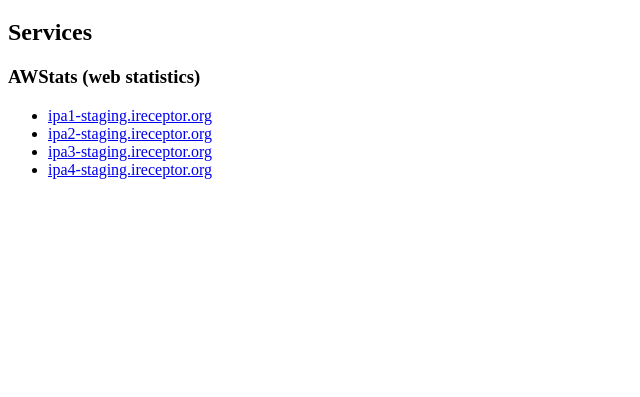
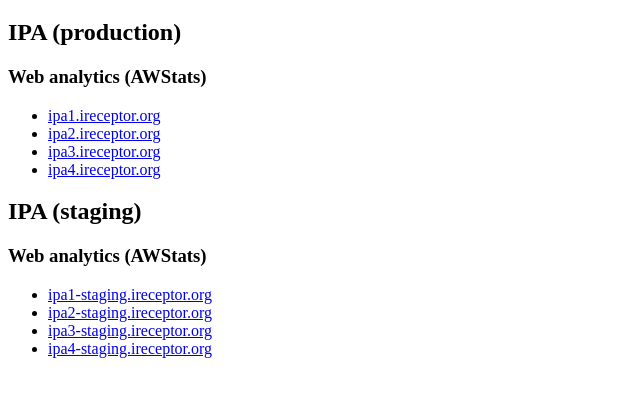
Before and after one commit to sfu-ireceptor/ireceptor-monitor, a plain HTML site: page index.html in a window 1280 px wide. Shown: the part 61-458 px from the top of the page, without its empty margins (0-640 px from the left). Drawn offline with Linux system fonts and the light colour scheme.

Commit message:
Add URLs to web stats for IPA production

```diff
--- a/index.html
+++ b/index.html
@@ -7,8 +7,33 @@
 
 <body>
 	<h1>iReceptor Monitor</h1>
-	<h2>Services</h2>
-	<h3>AWStats (web statistics)</h3>
+	<h2>IPA (production)</h2>
+	<h3>Web analytics (AWStats)</h3>
+	<ul>
+		<li>
+			<a href="https://ipa1.ireceptor.org/cgi-bin/awstats.pl?config=ipa1.ireceptor.org">
+				ipa1.ireceptor.org
+			</a>
+		</li>
+		<li>
+			<a href="https://ipa2.ireceptor.org/cgi-bin/awstats.pl?config=ipa2.ireceptor.org">
+				ipa2.ireceptor.org
+			</a>
+		</li>
+		<li>
+			<a href="https://ipa3.ireceptor.org/cgi-bin/awstats.pl?config=ipa3.ireceptor.org">
+				ipa3.ireceptor.org
+			</a>
+		</li>
+		<li>
+			<a href="https://ipa4.ireceptor.org/cgi-bin/awstats.pl?config=ipa4.ireceptor.org">
+				ipa4.ireceptor.org
+			</a>
+		</li>
+	</ul>
+
+	<h2>IPA (staging)</h2>
+	<h3>Web analytics (AWStats)</h3>
 	<ul>
 		<li>
 			<a href="https://ipa1-staging.ireceptor.org/cgi-bin/awstats.pl?config=ipa1-staging.ireceptor.org">
```
